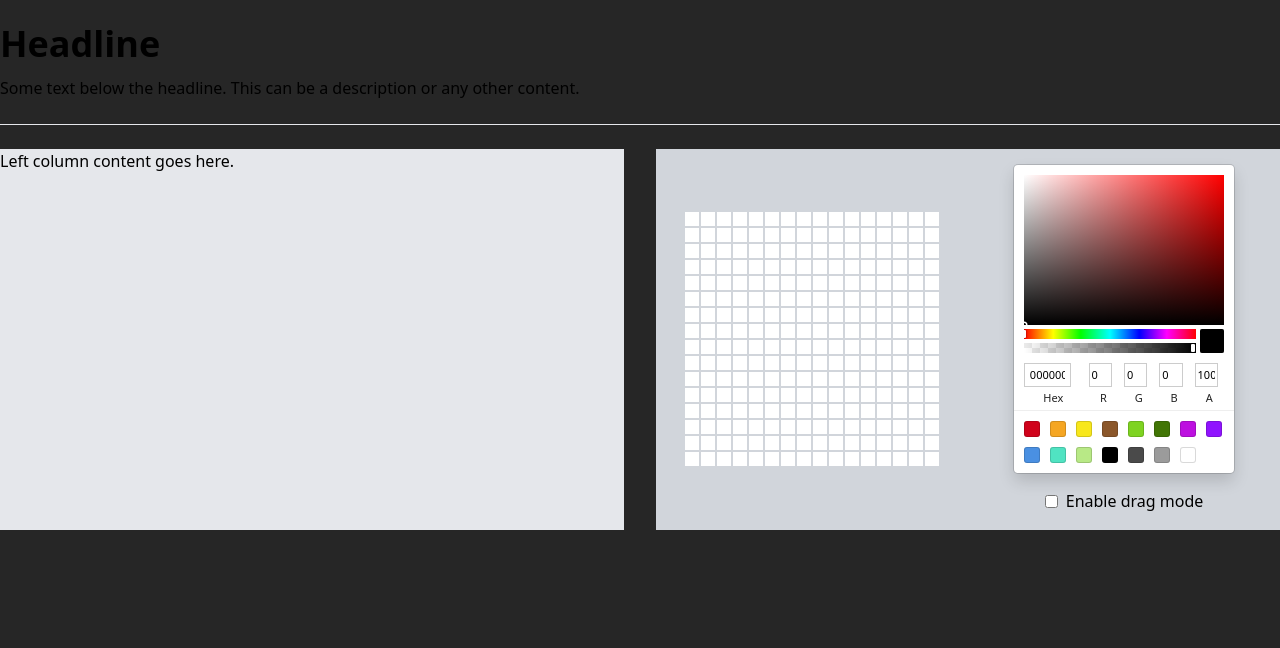
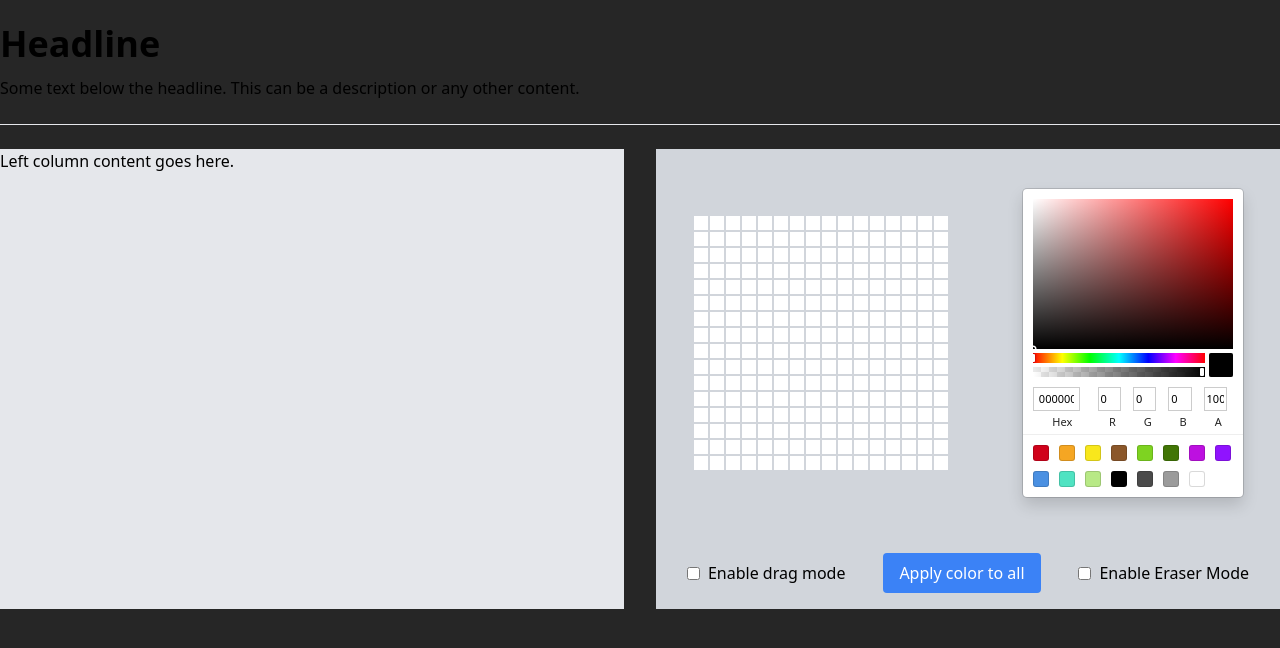
Before and after one commit to sagi403/create-random-avatar, a React (Create React App) app: page / in a window 1280 px wide. Shown: the top 648 px of the page. Built offline with nearby package versions, Linux system fonts and the light colour scheme.

Commit message:
Adding eraser and change background color functionality

```diff
--- a/src/components/AvatarDesign.jsx
+++ b/src/components/AvatarDesign.jsx
@@ -5,19 +5,23 @@ const DEFAULT_CELLS_COLOR = "#ffffff";
 const DEFAULT_COLOR = "#000000";
 
 const AvatarDesign = () => {
+  const [defaultColor, setDefaultColor] = useState(DEFAULT_CELLS_COLOR);
   const [color, setColor] = useState(DEFAULT_COLOR);
   const [cells, setCells] = useState(Array(256).fill(DEFAULT_CELLS_COLOR));
   const [isMouseDown, setIsMouseDown] = useState(false);
   const [draggingGrid, setDraggingGrid] = useState(false);
   const [lastMousePosition, setLastMousePosition] = useState({ x: 0, y: 0 });
   const [dragMode, setDragMode] = useState(false);
+  const [eraserMode, setEraserMode] = useState(false);
 
   const handleColorChange = newColor => {
     setColor(newColor.hex);
   };
 
   const handleCellClick = index => {
-    if (!dragMode) {
+    if (eraserMode) {
+      eraser(index);
+    } else if (!dragMode) {
       const newCells = [...cells];
       newCells[index] = color;
       setCells(newCells);
@@ -97,9 +101,22 @@ const AvatarDesign = () => {
     });
   };
 
+  const applyColorToAll = () => {
+    const newCells = Array(256).fill(color);
+    setCells(newCells);
+    setDefaultColor(color);
+  };
+
+  const eraser = index => {
+    const newCells = [...cells];
+    newCells[index] = defaultColor;
+    setCells(newCells);
+  };
+
   return (
-    <div className="flex flex-col md:flex-row h-screen md:h-auto">
-      <div className="md:w-1/2 flex items-center justify-center p-4">
+    <div className="flex flex-col h-screen sm:h-auto">
+      <div className="flex-grow flex">
+        <div className="flex lg:flex-row flex-col items-center justify-around w-full py-10">
           <div
             className="w-64 h-64 grid grid-cols-16"
             onMouseDown={handleGridMouseDown}
@@ -108,11 +125,14 @@ const AvatarDesign = () => {
           >
             {renderCells()}
           </div>
+          <div className="flex flex-col justify-center">
+            <SketchPicker color={color} onChange={handleColorChange} />
           </div>
-      <div className="md:w-1/2 flex items-center justify-center p-4 flex-col">
-        <SketchPicker color={color} onChange={handleColorChange} />
-        <div className="mt-4">
-          <label htmlFor="dragMode" className="inline-flex items-center">
+        </div>
+      </div>
+
+      <div className="flex items-center justify-around m-4">
+        <label htmlFor="dragMode" className="inline-flex items-center mr-2">
           <input
             type="checkbox"
             id="dragMode"
@@ -122,7 +142,20 @@ const AvatarDesign = () => {
           />
           <span className="ml-2">Enable drag mode</span>
         </label>
-        </div>
+        <button
+          className="bg-blue-500 text-white px-4 py-2 rounded mr-2"
+          onClick={applyColorToAll}
+        >
+          Apply color to all
+        </button>
+        <label className="inline-flex items-center">
+          <input
+            type="checkbox"
+            checked={eraserMode}
+            onChange={e => setEraserMode(e.target.checked)}
+          />
+          <span className="ml-2">Enable Eraser Mode</span>
+        </label>
       </div>
     </div>
   );
```
Lines whose indentation alone changed are shown as unchanged.
